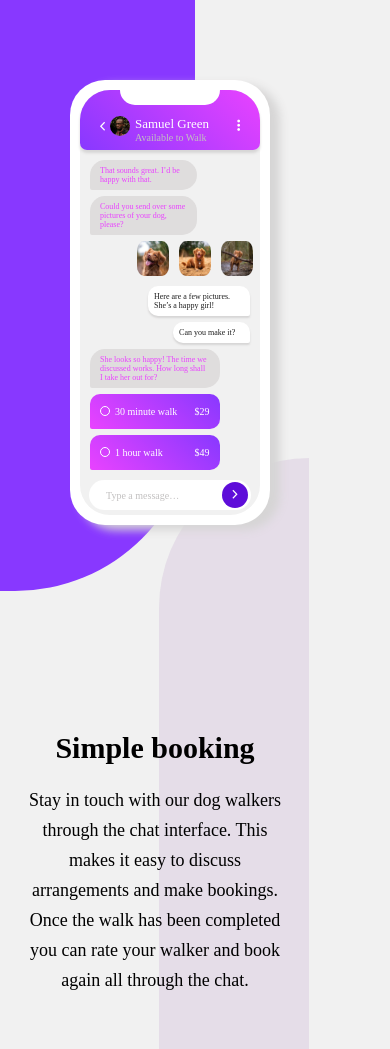
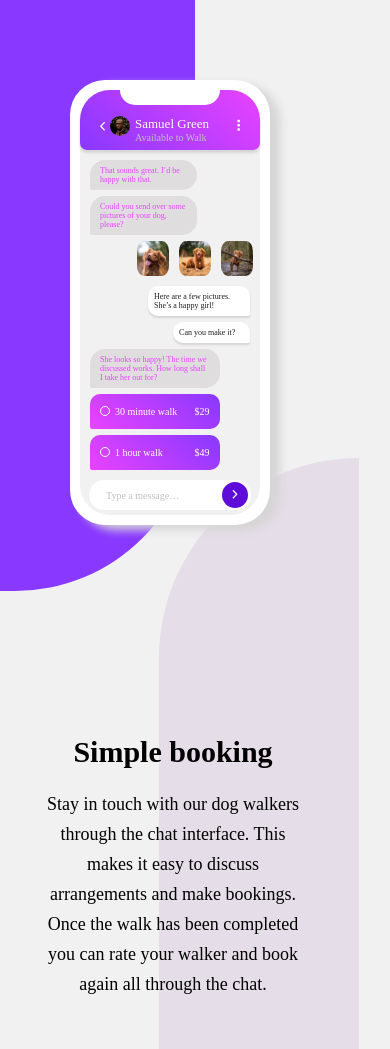
Before and after one commit to Favalcodes/chat-landing, a plain HTML site: page index.html in a window 390 px wide. Drawn offline with Linux system fonts and the light colour scheme; files whose address does not match are found by name; a web font is replaced by a local one.

Commit message:
second commit

```diff
--- a/css/style.css
+++ b/css/style.css
@@ -345,9 +345,9 @@ body{
     }
     .main-text{
         width: 290px;
-        margin-top: 36%;
+        margin-top: 37%;
         font-size: 18px;
-        margin-left: 10px;
+        margin-left: 28px;
         position: relative;
         text-align: center;
         padding: 0px 10px;
@@ -467,7 +467,7 @@ body{
     }
     .curve-bg2{
         background: rgba(99, 4, 136, 0.082);
-        width: 150px;
+        width: 200px;
         height: 70vh;
         border-top-left-radius: 250px;
         top: 400px;
```
